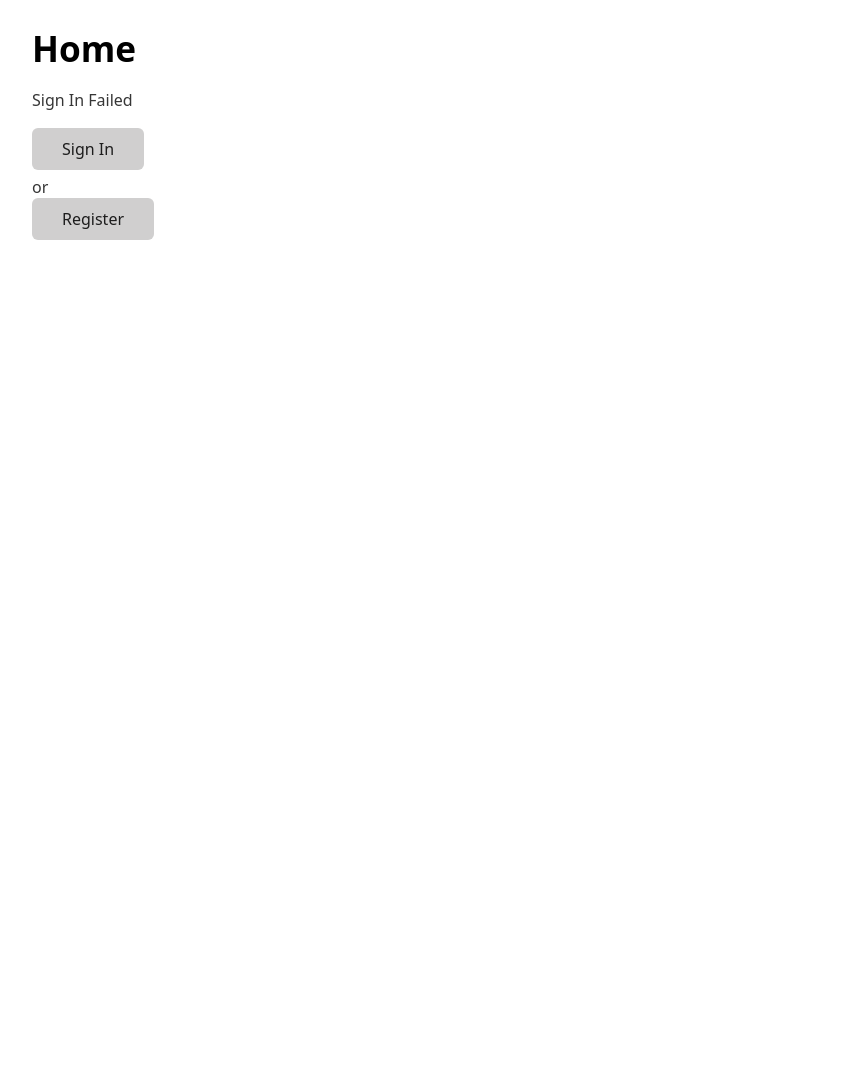
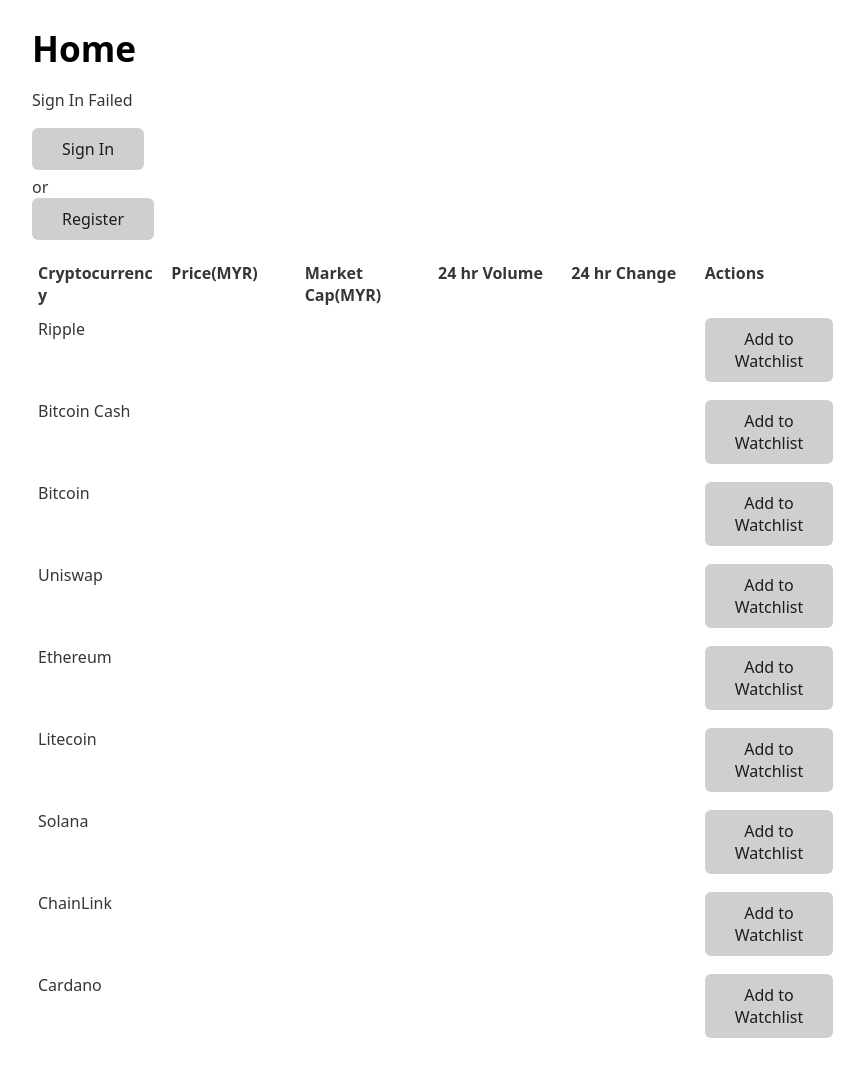
Before and after one commit to Infihnity3/CPS, a PHP site: page /home.php in a window 1280 px wide. Shown: the whole page, without its empty margins (208-1072 px from the left). Before the commit the page ends 240 px from the top, so only its background shows below. Run offline with PHP 8.4, Linux system fonts and the light colour scheme; data that the repository does not hold is empty.

Commit message:
moved file and added contents for watchlist

```diff
--- a/home.php
+++ b/home.php
@@ -11,6 +11,17 @@
 
     $user = $result->fetch_assoc();
 }
+
+    $json_data = file_get_contents("https://api.coingecko.com/api/v3/simple/price?ids=bitcoin%2Cethereum%2Cbitcoin-cash%2Clitecoin%2Cripple%2Cuniswap%2Csolana%2Ccardano%2Cchainlink&vs_currencies=myr&include_market_cap=true&include_24hr_vol=true&include_24hr_change=true");
+    $data = json_decode($json_data, true);
+    // if (count($data) != 0){
+    //     foreach($data as $info){
+
+    //     }
+    // }
+
+
+
 ?>
 
 <html lang="en">
@@ -33,6 +44,7 @@
     <a href="edit.php"><input type="Submit" value="Edit Profile"></input></a>
     <a href="feedback.php"><input type="Submit" value="Feedback Form"></input></a>
     <a href="watchlist.php"><input type="Submit" value="My Watchlist"></input></a>
+    <a href="portfolio.php"><input type="Submit" value="My Watchlist"></input></a>
 
 <?php else: ?>
     <p>Sign In Failed</p>
@@ -40,5 +52,134 @@
     <a href="register.html"><input type="Submit" value="Register"></a></p>
 <?php endif; ?>
 
+<table>
+    <tr>
+        <th>Cryptocurrency</td>
+        <th>Price(MYR)</td>
+        <th>Market Cap(MYR)</td>
+        <th>24 hr Volume</td>
+        <th>24 hr Change</td>
+        <th>Actions</td>
+    </tr>
+
+    <form action="addWatchlist.php" method="POST">
+        <tr>
+            <td id="coin" name="coin">Ripple</td>
+            <td><?php echo $data['ripple']['myr'] ?></td>
+            <td><?php echo $data['ripple']['myr_market_cap'] ?></td>
+            <td><?php echo $data['ripple']['myr_24h_vol'] ?></td>
+            <td><?php echo $data['ripple']['myr_24h_change'] ?></td>
+            <td>
+                <button type="submit" value="Add" name="Add">Add to Watchlist</button>
+            </td>
+        </tr>
+    </form>
+
+
+    <form action="addWatchlist.php" method="POST">
+        <tr>
+            <td id="coin" name="coin">Bitcoin Cash</td>
+            <td><?php echo $data['bitcoin-cash']['myr'] ?></td>
+            <td><?php echo $data['bitcoin-cash']['myr_market_cap'] ?></td>
+            <td><?php echo $data['bitcoin-cash']['myr_24h_vol'] ?></td>
+            <td><?php echo $data['bitcoin-cash']['myr_24h_change'] ?></td>
+            <td>
+                <button type="submit" value="Add" name="Add">Add to Watchlist</button>
+            </td>
+        </tr>
+    </form>
+
+    <form action="addWatchlist.php" method="POST">
+       <tr>
+            <td id="coin" name="coin">Bitcoin</td>
+            <td><?php echo $data['bitcoin']['myr'] ?></td>
+            <td><?php echo $data['bitcoin']['myr_market_cap'] ?></td>
+            <td><?php echo $data['bitcoin']['myr_24h_vol'] ?></td>
+            <td><?php echo $data['bitcoin']['myr_24h_change'] ?></td>
+            <td>
+                <button type="submit" value="Add" name="Add">Add to Watchlist</button>
+            </td>
+        </tr>
+    </form>
+
+    <form action="addWatchlist.php" method="POST">
+        <tr>
+            <td id="coin" name="coin">Uniswap</td>
+            <td><?php echo $data['uniswap']['myr'] ?></td>
+            <td><?php echo $data['uniswap']['myr_market_cap'] ?></td>
+            <td><?php echo $data['uniswap']['myr_24h_vol'] ?></td>
+            <td><?php echo $data['uniswap']['myr_24h_change'] ?></td>
+            <td>
+                <button type="submit" value="Add" name="Add">Add to Watchlist</button>
+            </td>
+        </tr>
+    </form>
+
+
+    <form action="addWatchlist.php" method="POST">
+        <tr>
+            <td id="coin" name="coin">Ethereum</td>
+            <td><?php echo $data['ethereum']['myr'] ?></td>
+            <td><?php echo $data['ethereum']['myr_market_cap'] ?></td>
+            <td><?php echo $data['ethereum']['myr_24h_vol'] ?></td>
+            <td><?php echo $data['ethereum']['myr_24h_change'] ?></td>
+            <td>
+                <button type="submit" value="Add" name="Add">Add to Watchlist</button>
+            </td>
+        </tr>
+    </form>
+
+    <form action="addWatchlist.php" method="POST">
+        <tr>
+            <td id="coin" name="coin">Litecoin</td>
+            <td><?php echo $data['litecoin']['myr'] ?></td>
+            <td><?php echo $data['litecoin']['myr_market_cap'] ?></td>
+            <td><?php echo $data['litecoin']['myr_24h_vol'] ?></td>
+            <td><?php echo $data['litecoin']['myr_24h_change'] ?></td>
+            <td>
+                <button type="submit" value="Add" name="Add">Add to Watchlist</button>
+            </td>
+        </tr>
+    </form>
+
+    <form action="addWatchlist.php" method="POST">
+        <tr>
+            <td id="coin" name="coin">Solana</td>
+            <td><?php echo $data['solana']['myr'] ?></td>
+            <td><?php echo $data['solana']['myr_market_cap'] ?></td>
+            <td><?php echo $data['solana']['myr_24h_vol'] ?></td>
+            <td><?php echo $data['solana']['myr_24h_change'] ?></td>
+            <td>
+                <button type="submit" value="Add" name="Add">Add to Watchlist</button>
+            </td>
+        </tr>
+    </form>
+
+    <form action="addWatchlist.php" method="POST">
+        <tr>
+            <td id="coin" name="coin">ChainLink</td>
+            <td><?php echo $data['chainlink']['myr'] ?></td>
+            <td><?php echo $data['chainlink']['myr_market_cap'] ?></td>
+            <td><?php echo $data['chainlink']['myr_24h_vol'] ?></td>
+            <td><?php echo $data['chainlink']['myr_24h_change'] ?></td>
+            <td>
+                <button type="submit" value="Add" name="Add">Add to Watchlist</button>
+            </td>
+        </tr>
+    </form>
+
+    <form action="addWatchlist.php" method="POST">
+        <tr>
+            <td id="coin" name="coin">Cardano</td>
+            <td><?php echo $data['cardano']['myr'] ?></td>
+            <td><?php echo $data['cardano']['myr_market_cap'] ?></td>
+            <td><?php echo $data['cardano']['myr_24h_vol'] ?></td>
+            <td><?php echo $data['cardano']['myr_24h_change'] ?></td>
+            <td>
+                <button type="submit" value="Add" name="Add">Add to Watchlist</button>
+            </td>
+        </tr>
+    </form>
+</table>
 </body>
 </html>
```
Also changed, not shown: addWatchlist.php (added, +28 -0 lines), portfolio.php (added, +156 -0 lines), watchlist.php (+50 -0 lines), To-do/portfolio.php (deleted), 1 other file.
